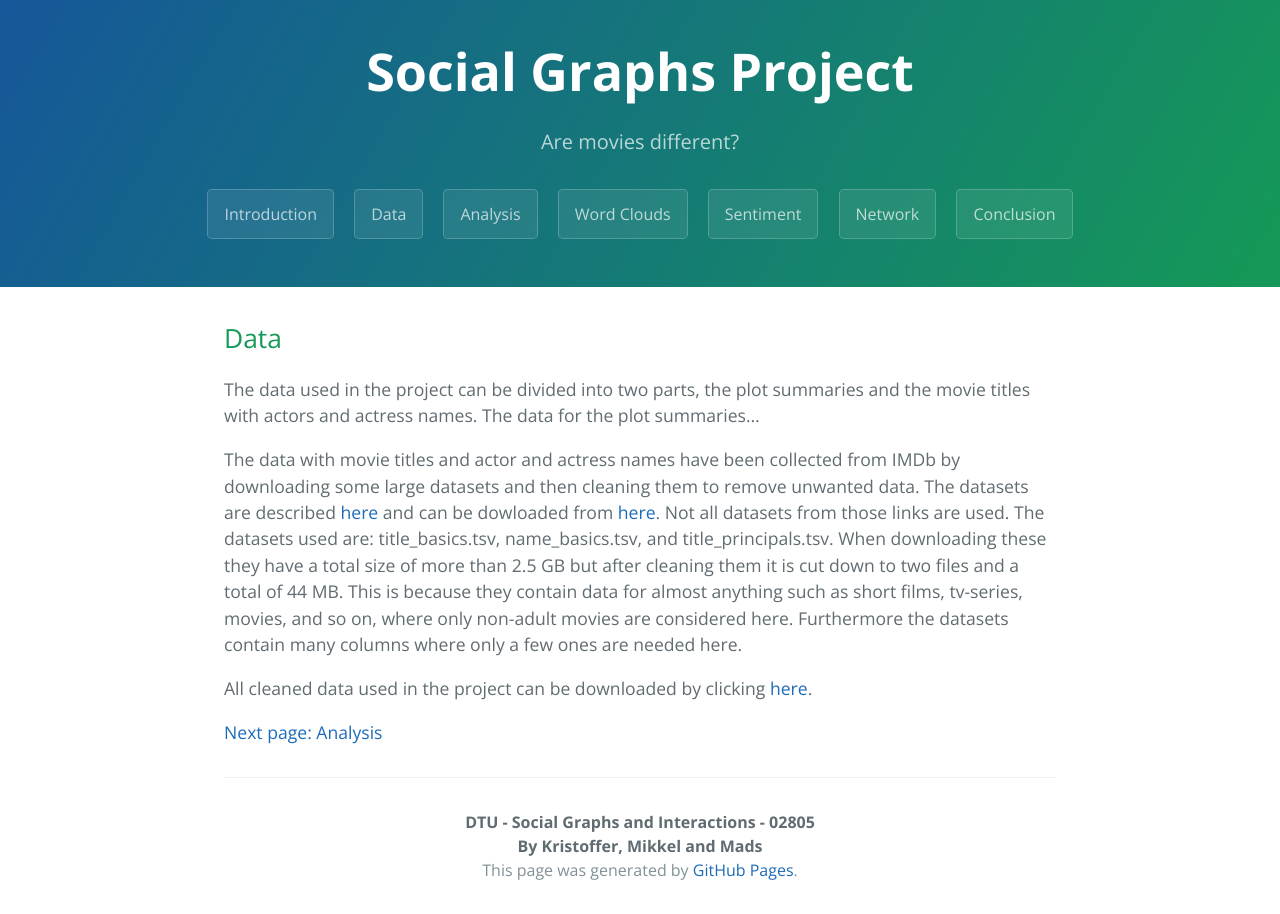
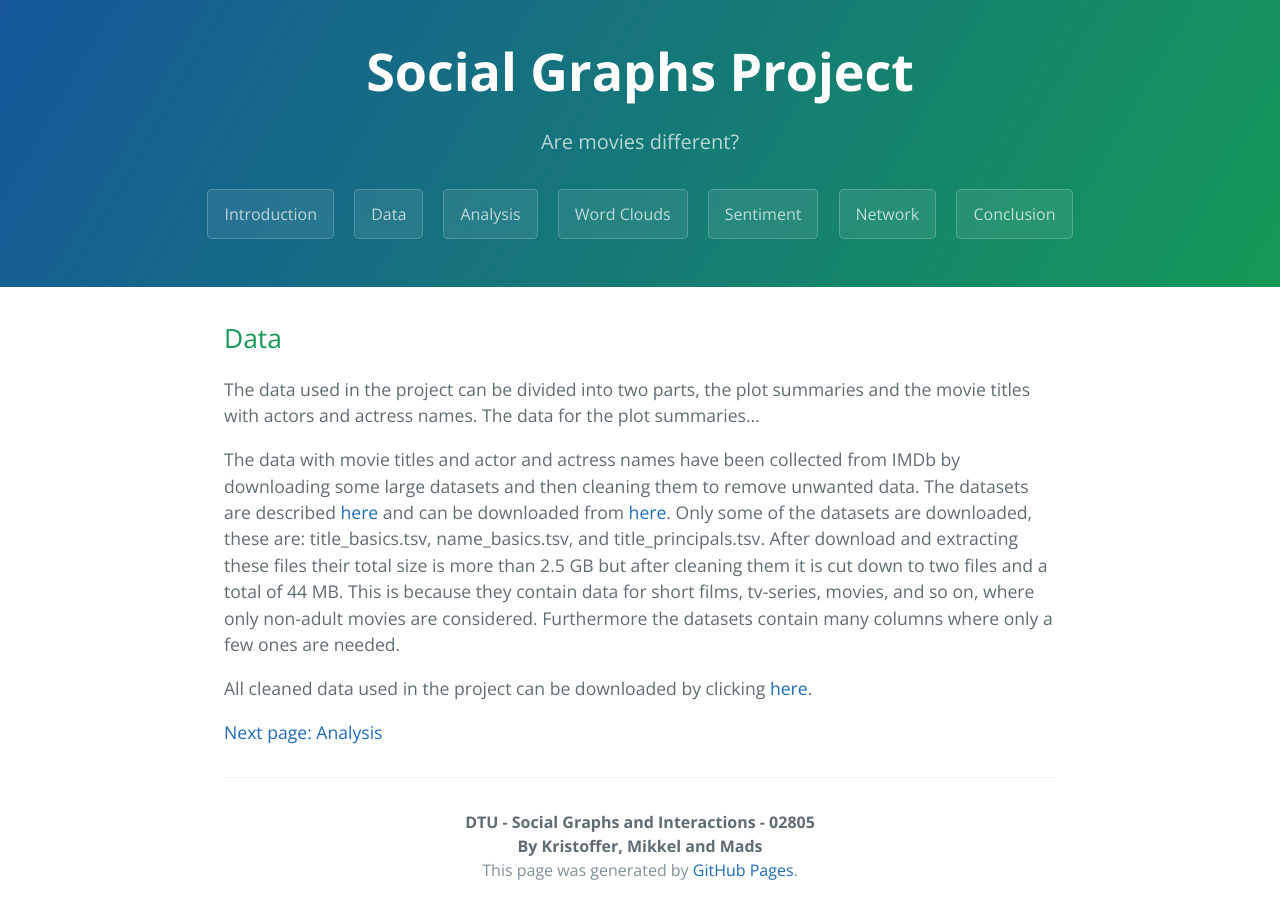
Before and after one commit to MBJohansen/Social-Graphs-Project, a Jekyll site: the page built from docs/data.md, in a window 1280 px wide. Built offline with Jekyll 4.4.1, drawn with Linux system fonts in a browser that asks for light colours; our own code applies the rules of GitHub Pages for plain Markdown files.

Commit message:
Website: Word clouds

```diff
--- a/docs/_sass/jekyll-theme-cayman.scss
+++ b/docs/_sass/jekyll-theme-cayman.scss
@@ -209,7 +209,7 @@
 
   .wordcloud_right {
     float: left;
-    margin-bottom: 10px;
+    /*margin-bottom: 10px;*/
     padding-left: 1.5%;
     padding-right: 1.5%;
     clear: right;
--- a/docs/data.md
+++ b/docs/data.md
@@ -5,15 +5,12 @@
 The data for the plot summaries...
 
 The data with movie titles and actor and actress names have been collected from IMDb by downloading some large datasets and then cleaning them to remove unwanted data.
-The datasets are described [here](https://www.imdb.com/interfaces/) and can be dowloaded from [here](https://datasets.imdbws.com/). Not all datasets from those links are used.
-The datasets used are: title_basics.tsv, name_basics.tsv, and title_principals.tsv.
-When downloading these they have a total size of more than 2.5 GB but after cleaning them it is cut down to two files and a total of 44 MB.
-This is because they contain data for almost anything such as short films, tv-series, movies, and so on, where only non-adult movies are considered here.
-Furthermore the datasets contain many columns where only a few ones are needed here.
+The datasets are described [here](https://www.imdb.com/interfaces/) and can be downloaded from [here](https://datasets.imdbws.com/).
+Only some of the datasets are downloaded, these are: title_basics.tsv, name_basics.tsv, and title_principals.tsv.
+After download and extracting these files their total size is more than 2.5 GB but after cleaning them it is cut down to two files and a total of 44 MB.
+This is because they contain data for short films, tv-series, movies, and so on, where only non-adult movies are considered.
+Furthermore the datasets contain many columns where only a few ones are needed.
 
 All cleaned data used in the project can be downloaded by clicking [here](/data/Data.zip).
 
-
-
-
 [Next page: Analysis](analysis.md)
```
Also changed, not shown: docs/wordclouds.md (+1 -1 lines).
